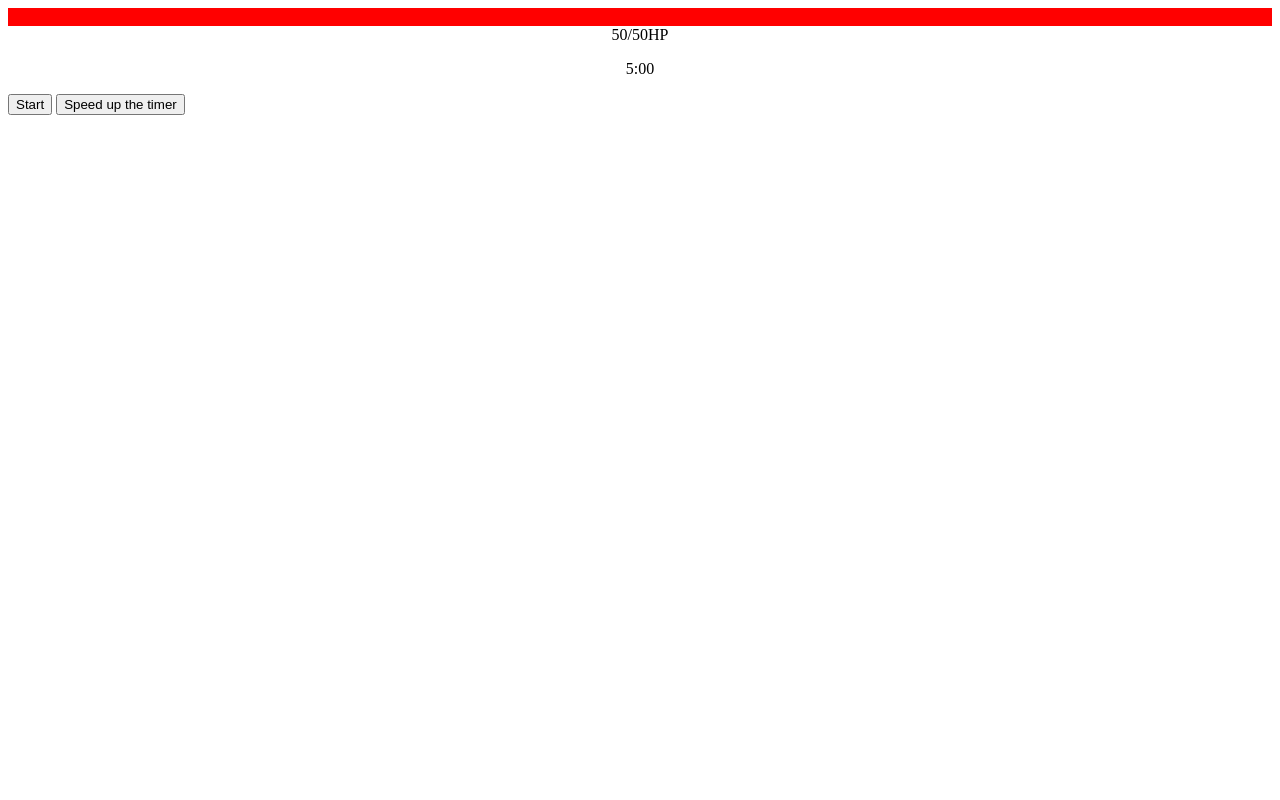
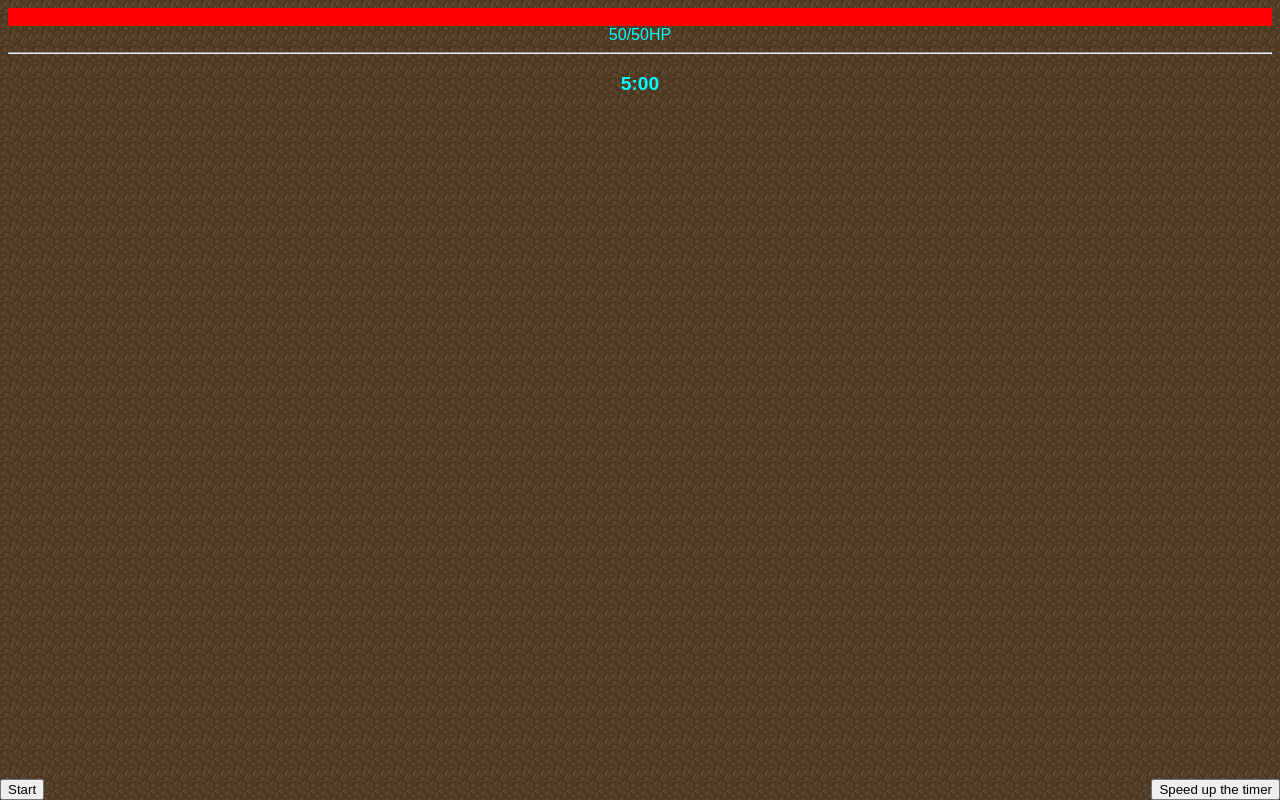
Before and after one commit to DaveRainbowin/dungeonTime, a plain HTML site: page index.html in a window 1280 px wide. Drawn offline with Linux system fonts and the light colour scheme.

Commit message:
shop beginnings

```diff
--- a/index.html
+++ b/index.html
@@ -9,8 +9,11 @@
       <div id="hp"></div>
       <div id="hpText">50/50 HP</div>
     </div>
+    <hr />
     <div class="container">
       <p id="timer">5:00</p>
+    </div>
+    <div id="shop" class="container">
     </div>
     <button onclick="startTimer()" id="startButton">Start</button>
     <button onclick="accelerate()" id="accelerateButton">Speed up the timer</button>
--- a/script.js
+++ b/script.js
@@ -9,12 +9,19 @@ var speed = 1000;
 var timing = setInterval(null, 1000);
 var timerRunning = false;
 var timerFinished = false;
+var timeStops = 0;
+var shopOpen = false;
 function update() {
   pctHP = currentHP/totalHP * 100;
   get("hp").style.width = pctHP + "%";
   get("hpText").innerHTML = `${currentHP}/${totalHP}HP`;
-  if (secLeft == 0) {
+  if (secLeft == 0 && !timerFinished) {
     stopTimer();
+  }
+  if (timeStops % 3 == 0 && timeStops != 0 && !shopOpen) {
+    openShop();
+    shopOpen = true;
+    return;
   }
 }
 function startTimer() {
@@ -32,6 +39,7 @@ function stopTimer() {
   timerTemp = `0:00`;
   timerFinished = true;
   get("timer").innerHTML = timerTemp;
+  timeStops++;
 }
 function timer() {
   if (timerRunning) {
@@ -56,6 +64,14 @@ function accelerate() {
     timing = setInterval(timer, speed);
   }
 }
+function openShop() {
+  createElement("p", "Welcome to the shop!", "shop");
+}
 function get(id) {
   return document.getElementById(id);
 }
+function createElement(type, content, area) {
+  let tempType = document.createElement(type);
+  tempType.innerHTML = content;
+  get(area).appendChild(tempType);
+}
--- a/style.css
+++ b/style.css
@@ -1,3 +1,8 @@
+body {
+  background-image: url(sprites/ground.png);
+  color: cyan;
+  font-family: sans-serif;
+}
 #hp {
   background-color: red;
   width: 100%;
@@ -6,6 +11,20 @@
 #hp-container {
   background-color: transparent;
 }
+#timer {
+  font-weight: 700;
+  font-size: larger;
+}
+#startButton {
+  position: absolute;
+  left: 0;
+  bottom: 0;
+}
+#accelerateButton {
+  position: absolute;
+  right: 0;
+  bottom: 0;
+}
 .container {
   text-align: center;
 }
```
